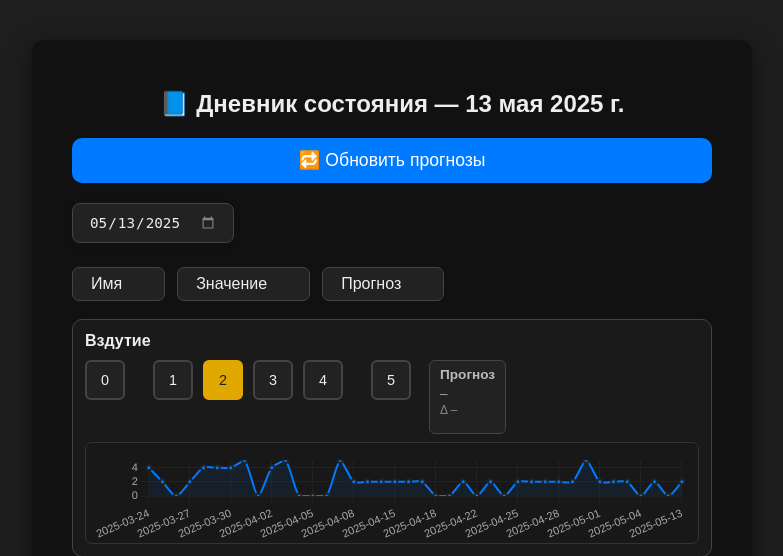
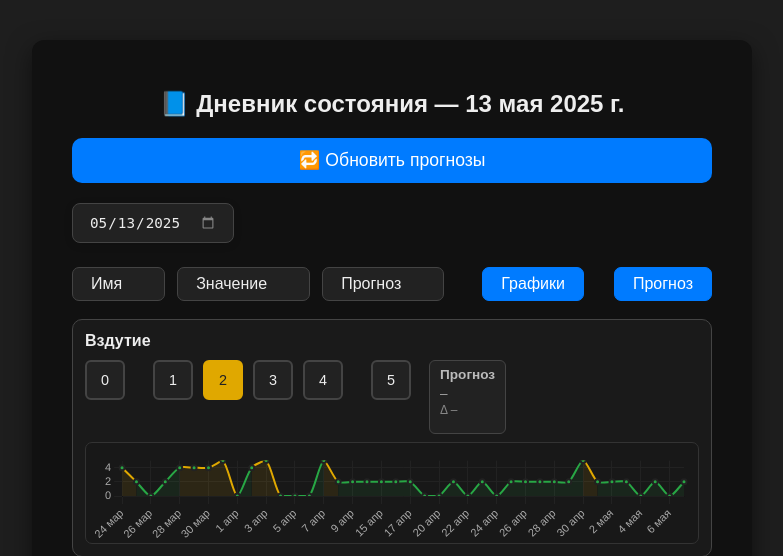
Before and after one commit to Skreaper777/diary_analytic, a Django app: page /add/ in a window 1280 px wide. Shown: the top 556 px of the page, without its empty margins (248-1031 px from the left). Run offline with Django 5.2, Linux system fonts and the light colour scheme; data comes from the database, SQL or seed files in the repository; data that the repository does not hold is empty.

Commit message:
v 1.3.2 stable Мини графики

```diff
--- a/diary_analytic/static/js/diary.js
+++ b/diary_analytic/static/js/diary.js
@@ -108,6 +108,9 @@ document.addEventListener("DOMContentLoaded", async function () {
 
   // Инициализация графиков истории
   initAllParameterCharts(dateValue);
+  setupChartsToggleBtn();
+  // Восстанавливаем видимость графиков
+  setChartsVisible(loadChartsVisibleState());
 
   const btn = document.getElementById('retrain-models-btn');
   if (btn) {
@@ -148,6 +151,9 @@ document.addEventListener("DOMContentLoaded", async function () {
       }, 100);
     });
   }
+
+  setupPredictionsToggleBtn();
+  setPredictionsVisible(loadPredictionsVisibleState());
 });
 
 // 🔐 Получение CSRF-токена из cookie
@@ -275,22 +281,38 @@ async function loadParameterHistory(paramKey, dateStr) {
     ctx.style.display = '';
     if (emptyDiv) emptyDiv.style.display = 'none';
 
-    // Строим график
+    // Один dataset, цвет линии меняется динамически через segment.borderColor
+    const monthsRu = ['янв', 'фев', 'мар', 'апр', 'мая', 'июн', 'июл', 'авг', 'сен', 'окт', 'ноя', 'дек'];
+    const labels = data.dates.map(d => {
+      const [y, m, d2] = d.split('-');
+      return `${parseInt(d2,10)} ${monthsRu[parseInt(m,10)-1]}`;
+    });
     ctx._chartInstance = new window.Chart(ctx, {
       type: 'line',
       data: {
-        labels: data.dates,
+        labels,
         datasets: [{
           label: '',
           data: data.values,
-          borderColor: '#007bff',
-          backgroundColor: 'rgba(0,123,255,0.08)',
+          borderColor: '#28a745', // по умолчанию
+          backgroundColor: 'rgba(40,167,69,0.10)',
           pointRadius: 2.5,
-          pointBackgroundColor: '#007bff',
+          pointBackgroundColor: '#28a745',
           pointBorderColor: '#222',
           borderWidth: 2,
           tension: 0.25,
           fill: true,
+          spanGaps: true,
+          segment: {
+            borderColor: ctx => {
+              const v = ctx.p0.parsed.y;
+              return v >= 3 ? '#e0a800' : '#28a745';
+            },
+            backgroundColor: ctx => {
+              const v = ctx.p0.parsed.y;
+              return v >= 3 ? 'rgba(224,168,0,0.10)' : 'rgba(40,167,69,0.10)';
+            }
+          }
         }]
       },
       options: {
@@ -325,3 +347,61 @@ function initAllParameterCharts(dateStr) {
     loadParameterHistory(paramKey, dateStr);
   });
 }
+
+// --- Управление отображением графиков ---
+function setChartsVisible(visible) {
+  document.querySelectorAll('.history-chart-block').forEach(block => {
+    block.style.display = visible ? '' : 'none';
+  });
+  const btn = document.getElementById('charts-toggle-btn');
+  if (btn) btn.classList.toggle('active', visible);
+}
+
+function saveChartsVisibleState(visible) {
+  localStorage.setItem('diary_charts_visible', visible ? '1' : '0');
+}
+
+function loadChartsVisibleState() {
+  const val = localStorage.getItem('diary_charts_visible');
+  if (val === null) return true; // по умолчанию графики включены
+  return val === '1';
+}
+
+function setupChartsToggleBtn() {
+  const btn = document.getElementById('charts-toggle-btn');
+  if (!btn) return;
+  btn.addEventListener('click', function() {
+    const nowVisible = !loadChartsVisibleState();
+    setChartsVisible(nowVisible);
+    saveChartsVisibleState(nowVisible);
+  });
+}
+
+// --- Управление отображением прогнозов ---
+function setPredictionsVisible(visible) {
+  document.querySelectorAll('.prediction-wrapper').forEach(block => {
+    block.style.display = visible ? '' : 'none';
+  });
+  const btn = document.getElementById('predictions-toggle-btn');
+  if (btn) btn.classList.toggle('active', visible);
+}
+
+function savePredictionsVisibleState(visible) {
+  localStorage.setItem('diary_predictions_visible', visible ? '1' : '0');
+}
+
+function loadPredictionsVisibleState() {
+  const val = localStorage.getItem('diary_predictions_visible');
+  if (val === null) return true; // по умолчанию прогнозы включены
+  return val === '1';
+}
+
+function setupPredictionsToggleBtn() {
+  const btn = document.getElementById('predictions-toggle-btn');
+  if (!btn) return;
+  btn.addEventListener('click', function() {
+    const nowVisible = !loadPredictionsVisibleState();
+    setPredictionsVisible(nowVisible);
+    savePredictionsVisibleState(nowVisible);
+  });
+}
--- a/diary_analytic/templates/diary_analytic/add_entry.html
+++ b/diary_analytic/templates/diary_analytic/add_entry.html
@@ -193,7 +193,13 @@
       display: flex;
       gap: 12px;
       margin-bottom: 18px;
-      justify-content: flex-start;
+      justify-content: space-between;
+      align-items: center;
+    }
+
+    .sort-btns-left {
+      display: flex;
+      gap: 12px;
     }
 
     .sort-btn {
@@ -275,6 +281,27 @@
       height: 90px !important;
       display: block;
     }
+
+    .charts-toggle-btn {
+      background: #222;
+      color: #eee;
+      border: 1.5px solid #444;
+      border-radius: 7px;
+      padding: 7px 18px;
+      font-size: 1em;
+      cursor: pointer;
+      transition: background 0.2s, color 0.2s, border 0.2s;
+      margin-left: 16px;
+    }
+    .charts-toggle-btn.active {
+      background: #007bff;
+      color: #fff;
+      border-color: #007bff;
+    }
+
+    .charts-toggle-btn#predictions-toggle-btn {
+      margin-left: 8px;
+    }
   </style>
 </head>
 <body>
@@ -294,9 +321,13 @@
 
     <!-- Параметры -->
     <div class="sort-buttons-row">
-      <button type="button" class="sort-btn" data-sort="name">Имя <span class="sort-arrow"></span></button>
-      <button type="button" class="sort-btn" data-sort="value">Значение <span class="sort-arrow"></span></button>
-      <button type="button" class="sort-btn" data-sort="prediction">Прогноз <span class="sort-arrow"></span></button>
+      <div class="sort-btns-left">
+        <button type="button" class="sort-btn" data-sort="name">Имя <span class="sort-arrow"></span></button>
+        <button type="button" class="sort-btn" data-sort="value">Значение <span class="sort-arrow"></span></button>
+        <button type="button" class="sort-btn" data-sort="prediction">Прогноз <span class="sort-arrow"></span></button>
+      </div>
+      <button type="button" class="charts-toggle-btn" id="charts-toggle-btn">Графики</button>
+      <button type="button" class="charts-toggle-btn" id="predictions-toggle-btn">Прогноз</button>
     </div>
 
     {% for param in parameters %}
@@ -316,7 +347,7 @@
             </div>
           </div>
         </div>
-        <div class="history-chart-block">
+        <div class="history-chart-block" style="display:none;">
           <canvas id="history-chart-{{ param.key }}" height="90"></canvas>
           <div class="history-chart-empty" id="history-chart-empty-{{ param.key }}" style="display:none;color:#888;text-align:center;font-size:0.95em;margin-top:4px;">Нет данных для графика</div>
         </div>
```
